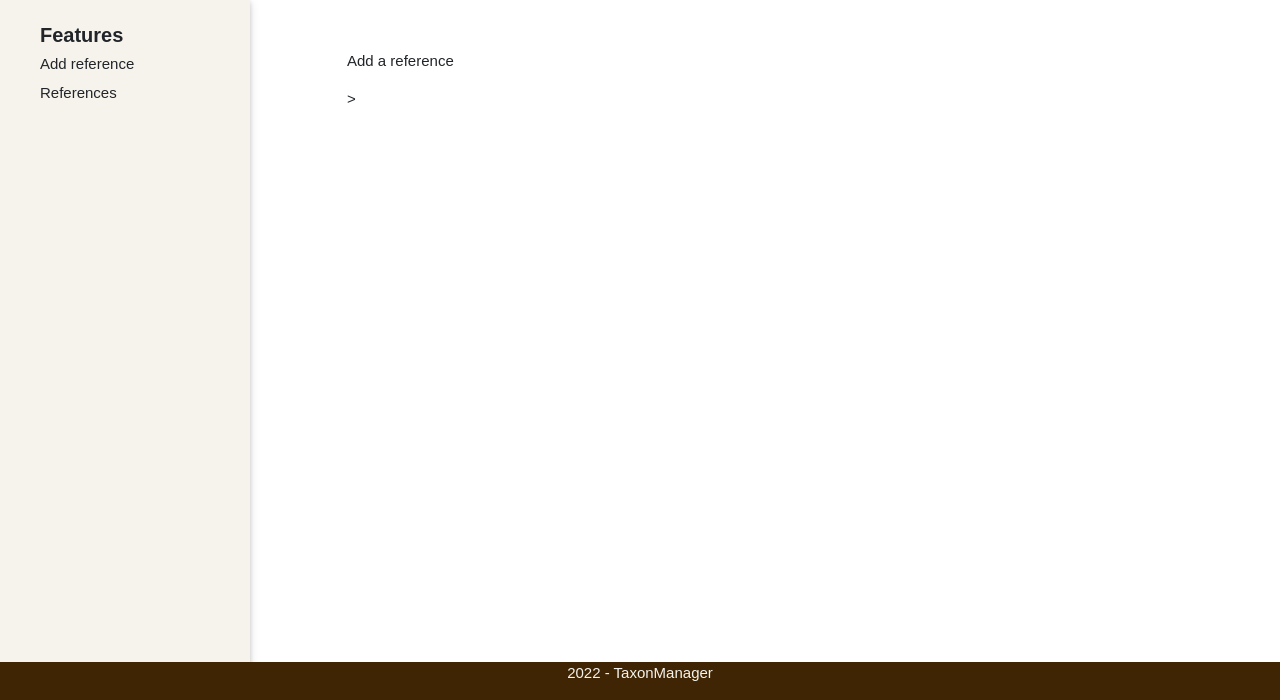
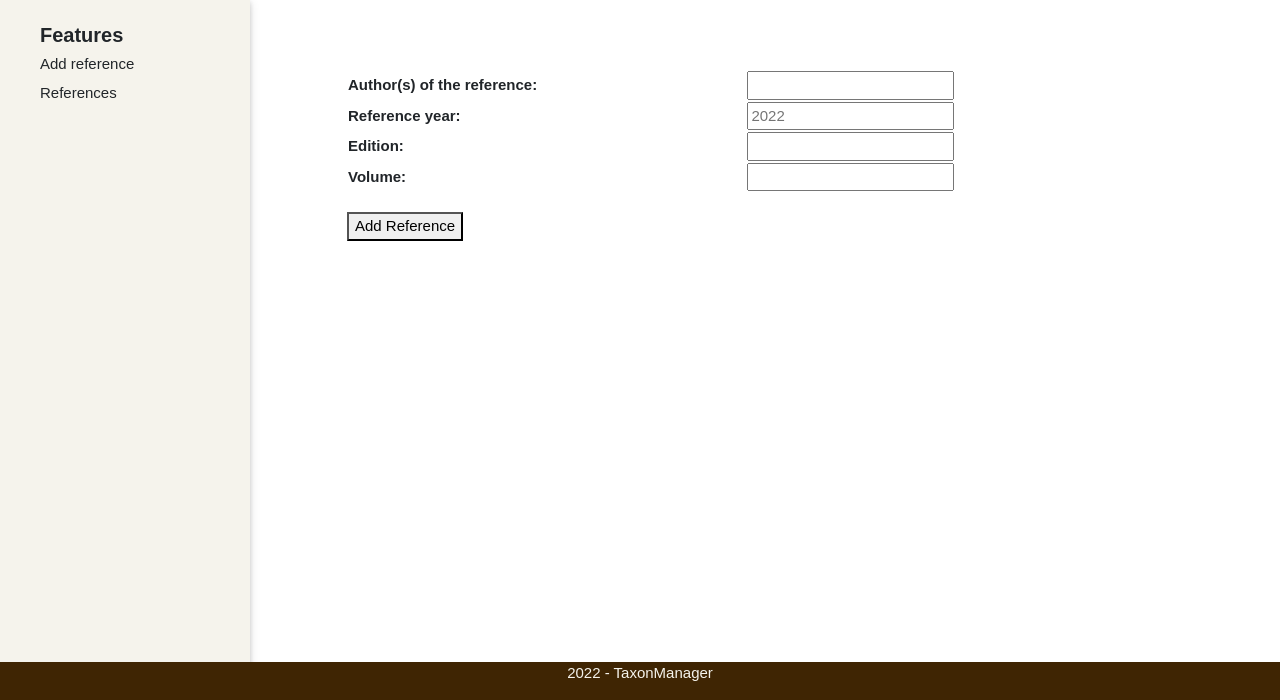
Before and after one commit to karilint/TaxonManager, a Django app: page /add_reference/ in a window 1280 px wide. Shown: the part 100-800 px from the top of the page. Run offline with Django 3.2, Linux system fonts and the light colour scheme; the visitor is signed in with stand-in values (Sample User, id 1); some libraries are stand-ins or nearby versions.

Commit message:
added crispy-forms and pyref to requirements and rough initial form for adding references

```diff
--- /dev/null
+++ b/app/front/forms.py
@@ -0,0 +1,31 @@
+from django import forms
+
+#     authors         = models.CharField(max_length=80)
+#     year            = models.CharField(max_length=4)
+#     edition         = models.CharField(max_length=10)
+#     volume          = models.CharField(max_length=10)
+#     no_of_pages     = models.CharField(max_length=20)
+#     publisher       = models.CharField(max_length=20)
+#     city            = models.CharField(max_length=15)
+#     title           = models.CharField(max_length=30)
+#     journal         = models.CharField(max_length=200)
+#     bookTitle       = models.CharField(max_length=200)
+#     referenceType
+
+class ReferenceForm(forms.Form):
+    author = forms.CharField(
+        label = "Author(s) of the reference",
+    )
+
+    year = forms.CharField(
+        label = "Reference year",
+        widget=forms.TextInput(attrs={'placeholder': '2022'})
+    )
+
+    edition = forms.CharField(
+        label = "Edition",
+    )
+
+    volume = forms.IntegerField(
+        label = "Volume",
+    )
--- a/app/front/templates/front/add_reference.html
+++ b/app/front/templates/front/add_reference.html
@@ -1,14 +1,18 @@
 {% extends "front/base.html" %}
+
 {% block content %}
 {% if user.is_authenticated %}
-    <bod>
-      <p>Add a reference</p>
-    </bod>>
+<form method="post">
+  {% csrf_token %}
+  <table>{{ form.as_table }}</table>
+  <button type="submit">Add Reference</button>
+</form>
 
 {% else %}
-  <head>
+
+<head>
   <meta http-equiv="Refresh" content="0;url=/">
-  </head>
+</head>
 
 {% endif %}
 {% endblock %}
--- a/app/front/views.py
+++ b/app/front/views.py
@@ -3,6 +3,7 @@ from django.shortcuts import render
 
 # Create your views here.
 
+from .forms import ReferenceForm
 
 def index(request):
     return render(request, 'front/index.html')
@@ -16,4 +17,8 @@ def view_reference(request):
     return render(request, 'front/references.html')
 
 def add_reference(request):
-    return render(request, 'front/add_reference.html')
+    if request.method == 'POST':
+        form = ReferenceForm(request.POST)
+    else:
+        form = ReferenceForm
+    return render(request, 'front/add_reference.html', {'form': form})
--- a/app/requirements.txt
+++ b/app/requirements.txt
@@ -6,6 +6,9 @@ cryptography==35.0.0
 defusedxml==0.7.1
 Django==3.2.9
 django-allauth==0.46.0
+django-crispy-forms==1.14.0
+django-filter==21.1
+django-pyref==0.5.1
 gunicorn==20.1.0
 idna==3.3
 mysqlclient==2.0.3
@@ -17,4 +20,5 @@ pytz==2021.3
 requests==2.26.0
 requests-oauthlib==1.3.0
 sqlparse==0.4.2
+typing_extensions==4.0.1
 urllib3==1.26.7
--- a/app/taxonmanager/settings.py
+++ b/app/taxonmanager/settings.py
@@ -49,6 +49,8 @@ INSTALLED_APPS = [
     'allauth.account',
     'allauth.socialaccount',
     'allauth.socialaccount.providers.orcid',
+    'refs',
+    'crispy_forms',
     'front.apps.FrontConfig',
 ]
 
```
Also changed, not shown: app/front/models.py (+14 -0 lines), app/front/migrations/0001_initial.py (added).
